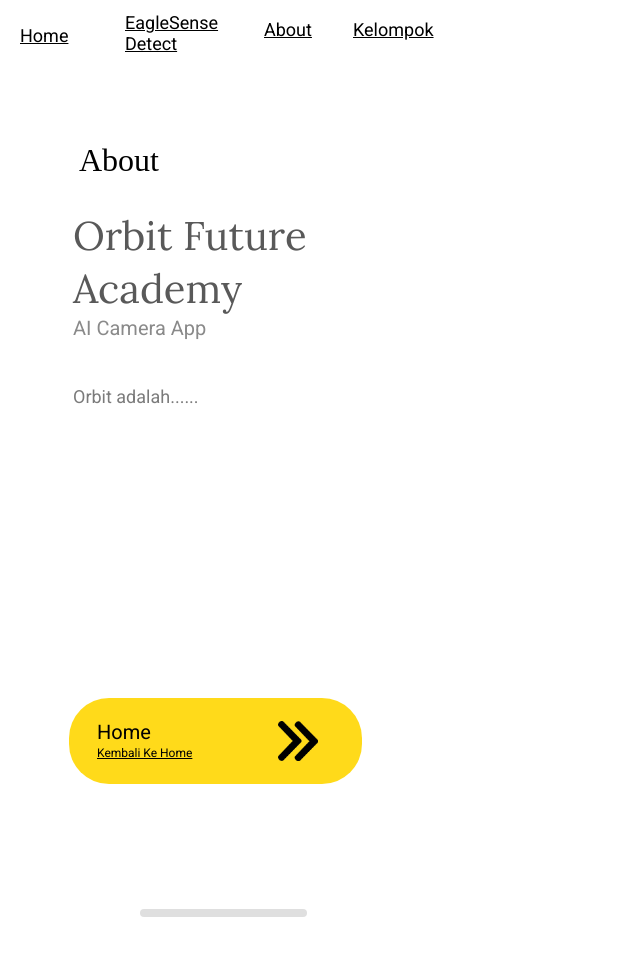
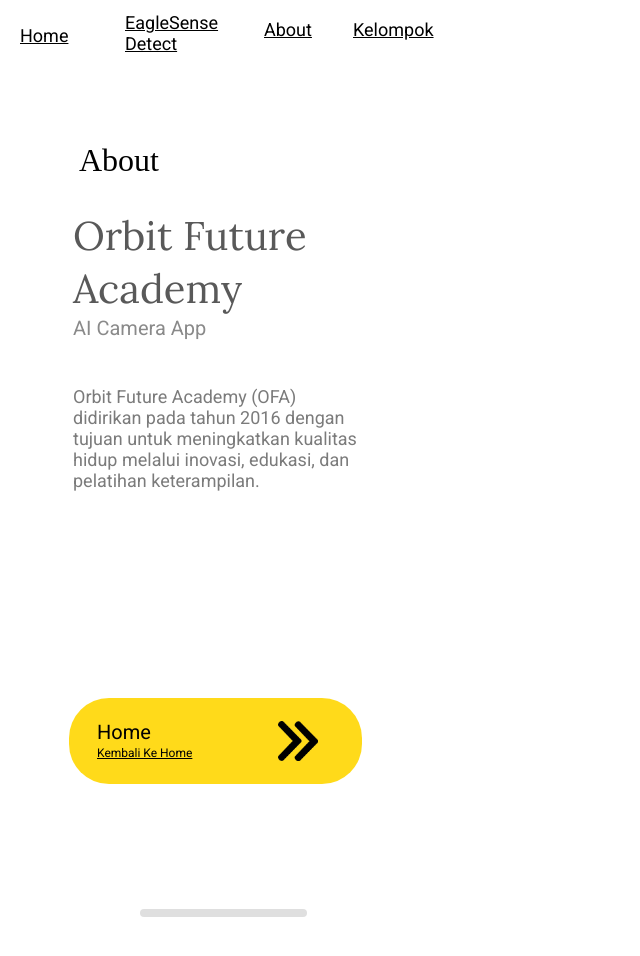
Before and after one commit to mhmmdakbar1812/Project_Akhir, a Flask app: page /about in a window 1280 px wide. Shown: the top 956 px of the page, without its empty margins (0-640 px from the left). Run offline with Flask 3, Linux system fonts and the light colour scheme; some web fonts are replaced.

Commit message:
about.html

```diff
--- a/templates/about.html
+++ b/templates/about.html
@@ -28,7 +28,7 @@
 
           <body>
             <div class=e87_867>
-			  <div class="e87_875"></div><span  class="e87_876">Orbit Future</span><span  class="e87_877">Academy</span><span  class="e87_878">AI Camera App</span><span  class="e87_879">Orbit adalah......</span>
+			  <div class="e87_875"></div><span  class="e87_876">Orbit Future</span><span  class="e87_877">Academy</span><span  class="e87_878">AI Camera App</span><span  class="e87_879">Orbit Future Academy (OFA) didirikan pada tahun 2016 dengan tujuan untuk meningkatkan kualitas hidup melalui inovasi, edukasi, dan pelatihan keterampilan.</span>
 			  <div class=e87_880><a href="/"  class="e87_881">Home</a><a href="{{ url_for('capture_image') }}"  class="e87_882">EagleSense Detect</a><a href="{{ url_for('about') }}"  class="e87_883">About</a><a href="{{ url_for('kelompok') }}"  class="e87_884">Kelompok</a></div>
 			  <div class=e88_49>
 				<div class="e88_50"></div><span  class="e88_51">Home</span><a href="/"  class="e88_52">Kembali Ke Home</a>
```
